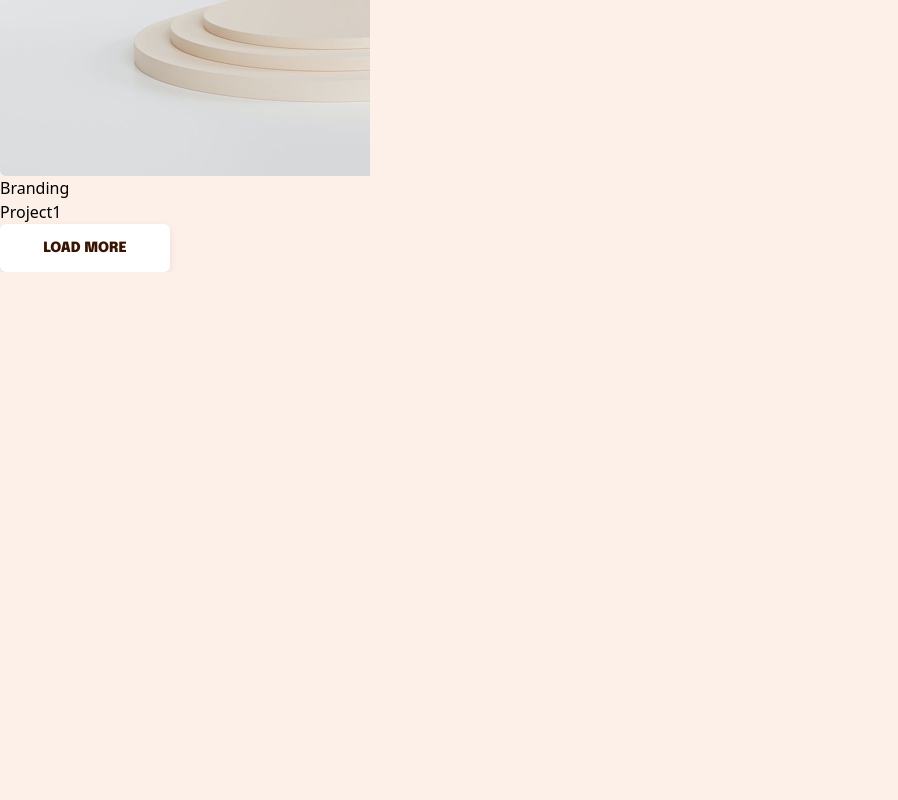
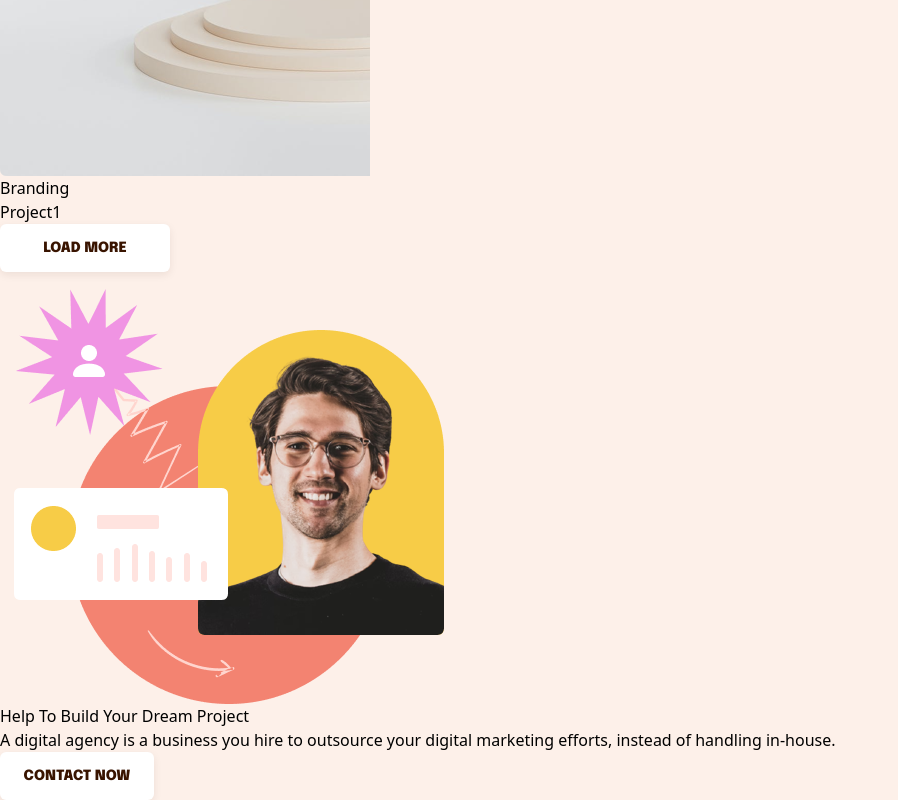
Before and after one commit to leysonn/portfolio-with-typescript, a React (Vite) app: page /portfolio-with-typescript/portfolio in a window 1280 px wide. Shown: the part 4200-5000 px from the top of the page, without its empty margins (0-898 px from the left). Before the commit the page ends 4472 px from the top, so only its background shows below. Built offline with nearby package versions, Linux system fonts and the light colour scheme.

Commit message:
Создан компонент FooterSection

```diff
--- a/src/App.tsx
+++ b/src/App.tsx
@@ -1,5 +1,6 @@
 import { Outlet, ScrollRestoration } from '@tanstack/react-router';
 import Navbar from './components/Navbar/Navbar';
+import FooterSection from './components/FooterSection/FooterSection';
 
 function App() {
     return (
@@ -7,6 +8,7 @@ function App() {
             <ScrollRestoration />
             <Navbar />
             <Outlet />
+            <FooterSection />
         </>
     );
 }
--- /dev/null
+++ b/src/components/FooterSection/FooterSection.module.scss
@@ -0,0 +1,39 @@
+@import '../../styles/fonts';
+
+.contact-footer-content {
+    @apply xl:w-292.5 lg:w-250 md:w-180 sm:w-120 w-mobile flex-row-reverse justify-center sm:gap-1 xl:gap-14 bg-light-accent rounded-md;
+
+    .title-container {
+        @apply lg:mt-24 sm:my-20 sm:w-auto w-68;
+
+        .title {
+            @apply text-light;
+            @media (min-width: 1024px) {
+                @include h2;
+            }
+            @include h3;
+        }
+
+        .description {
+            @apply text-light-gray sm:mt-7 mt-4;
+        }
+
+        .button {
+            @apply sm:mt-8.5 sm:mb-0 mt-5 mb-12;
+        }
+    }
+
+    .image {
+        @apply lg:mt-5 md:mt-20 mt-8 mb-9;
+        @media (min-width: 640px) {
+            @apply lg:w-120 lg:h-120 w-80 h-80;
+        }
+        @media (min-width: 1280px) {
+            @apply mt-10;
+            width: 27.75rem;
+            height: 27rem;
+        }
+        width: 17.06rem;
+        height: 16.5rem;
+    }
+}
--- /dev/null
+++ b/src/components/FooterSection/FooterSection.tsx
@@ -0,0 +1,27 @@
+import { Link } from '@tanstack/react-router';
+import Section from '../Section/Section';
+import styles from './FooterSection.module.scss';
+import Button from '../Button/Button';
+import contactFooterImage from '../../assets/images/footerImage.png'
+
+function FooterSection() {
+    return (
+        <section id="contact-footer">
+            <Section
+                className={styles.contactFooterContent}
+                titleContainerStyle={styles.titleContainer}
+                title={{content: "Help To Build Your Dream Project", style: styles.title}}
+                description={{content: "A digital agency is a business you hire to outsource your digital marketing efforts, instead of handling in-house.", style: styles.description}}
+                aside={{element: <img className={styles.image} src={contactFooterImage} alt=" " draggable={false} />, position: 'before'}}
+            >
+                <Link to="/contact">
+                    <Button color="light" width={9.62} className={styles.button}>
+                        Contact Now
+                    </Button>
+                </Link>
+            </Section>
+        </section>
+    );
+}
+
+export default FooterSection;
--- a/src/styles/index.scss
+++ b/src/styles/index.scss
@@ -12,7 +12,7 @@
     border: 0;
 }
 
-#root > :last-child {
+#root > :nth-child(2) {
     @apply mt-20;
 }
 
```
Also changed, not shown: src/assets/images/footerImage.png (added).
